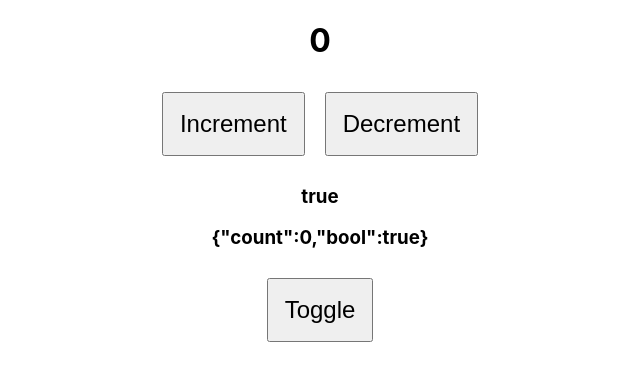
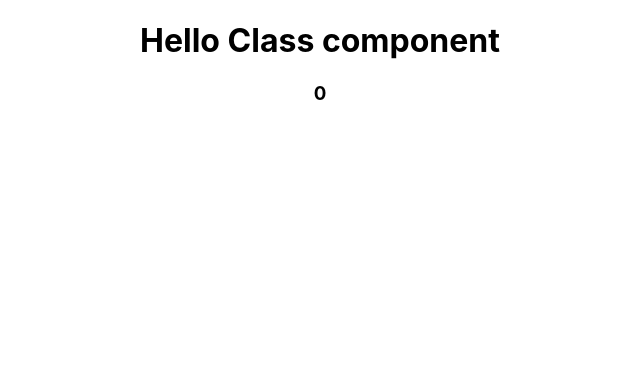
Before and after one commit to Arafat-alim/JS-practice, a React (Create React App) app in the folder ReactJS/project-one/: page / in a window 1280 px wide. Shown: the top 380 px of the page, without its empty margins (320-960 px from the left). Built offline with nearby package versions, Linux system fonts and the light colour scheme.

Commit message:
class component intro and more about state in class comp.

```diff
--- a/ReactJS/project-one/src/App.js
+++ b/ReactJS/project-one/src/App.js
@@ -1,10 +1,11 @@
 import "./App.css";
-import SingleStateUseState9 from "./components/SingleStateUseState9";
+
+import ClassComponentState11 from "./components/ClassComponentState11";
 
 function App() {
   return (
     <div className="App">
-      <SingleStateUseState9 />
+      <ClassComponentState11 />
     </div>
   );
 }
--- /dev/null
+++ b/ReactJS/project-one/src/components/ClassComponentState11.js
@@ -0,0 +1,18 @@
+import React, { Component } from "react";
+
+export class ClassComponentState11 extends Component {
+  state = {
+    counter: 0,
+    arr: [],
+  };
+  render() {
+    return (
+      <div>
+        <h1>Hello Class component</h1>
+        <h3>{this.state.counter}</h3>
+      </div>
+    );
+  }
+}
+
+export default ClassComponentState11;
```
Also changed, not shown: ReactJS/project-one/src/components/ClassComponent10.js (added, +7 -0 lines).
